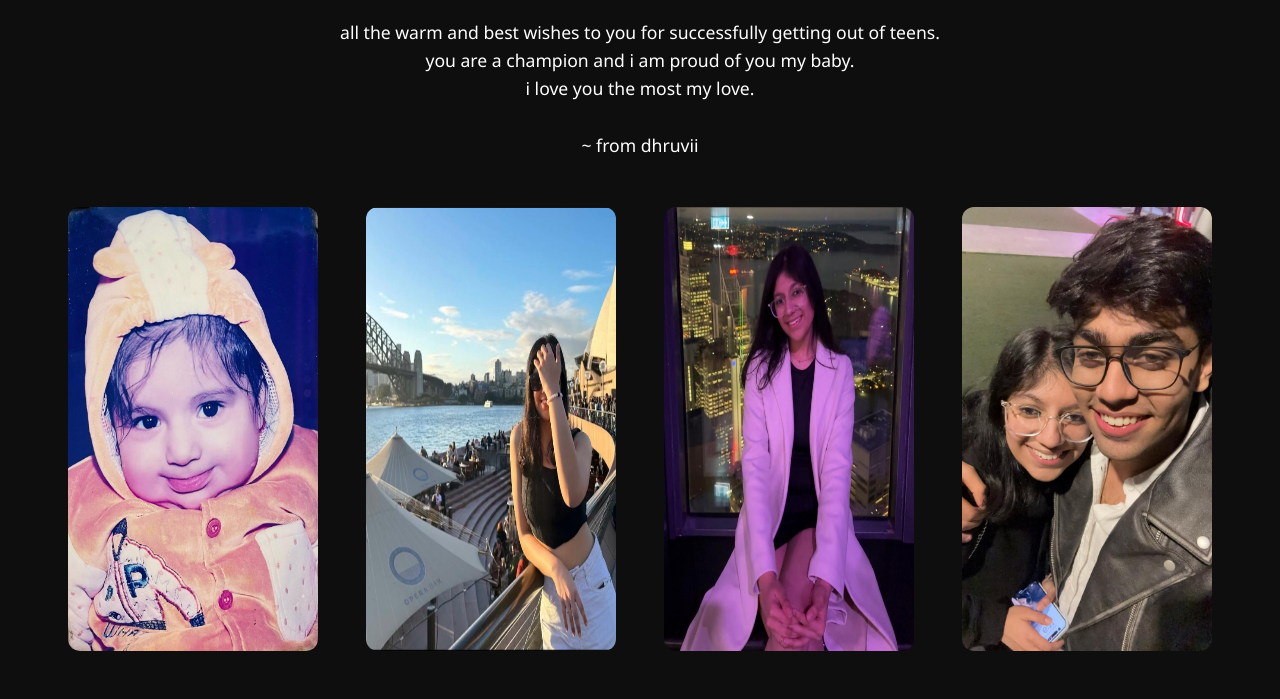
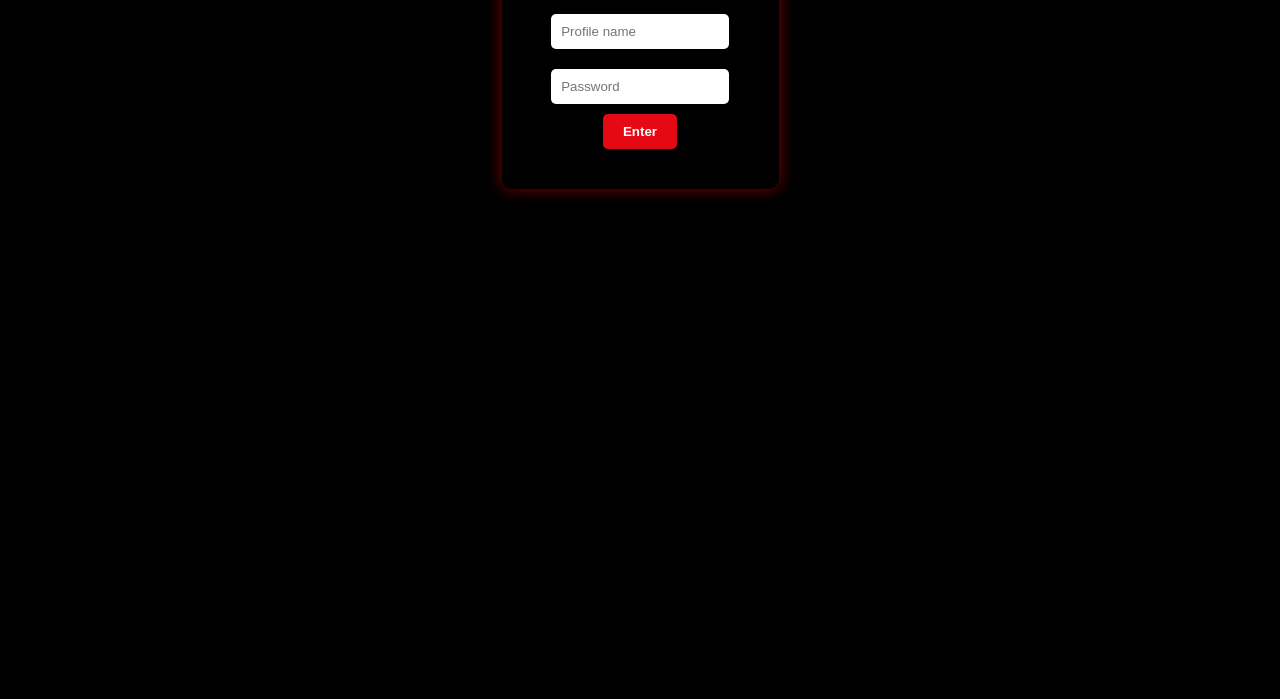
Before and after one commit to dhruvgrover5/sanaflex-birthday, a plain HTML site: page index.html in a window 1280 px wide. Shown: the part 368-1067 px from the top of the page. After the commit the page ends 800 px from the top, so only its background shows below. Drawn offline with Linux system fonts and the light colour scheme.

Commit message:
Update index.html

```diff
--- a/index.html
+++ b/index.html
@@ -1,104 +1,137 @@
 <!DOCTYPE html>
 <html lang="en">
+
 <head>
-  <meta charset="UTF-8" />
-  <meta name="viewport" content="width=device-width, initial-scale=1.0" />
-  <title>Happy 20th Birthday My Baby 🎉</title>
+    <meta charset="UTF-8">
+    <meta name="viewport" content="width=device-width, initial-scale=1.0">
+    <title>Sanaflix</title>
+    <link href="https://fonts.googleapis.com/css2?family=Montserrat:wght@400;700&display=swap" rel="stylesheet">
     <style>
         body {
             margin: 0;
-      font-family: 'Segoe UI', Tahoma, Geneva, Verdana, sans-serif;
-      background-color: #0e0e0e;
+            padding: 0;
+            font-family: 'Montserrat', sans-serif;
+            background-color: #000;
             color: white;
+            display: flex;
+            align-items: center;
+            justify-content: center;
+            height: 100vh;
+        }
+
+        .login-container {
+            background-color: rgba(0, 0, 0, 0.8);
+            padding: 40px;
+            border-radius: 10px;
             text-align: center;
+            box-shadow: 0 0 15px rgba(255, 0, 0, 0.5);
         }
 
         h1 {
-      font-size: 2.5rem;
-      margin-top: 2rem;
-      animation: bounce 2s ease infinite;
+            font-size: 36px;
+            margin-bottom: 20px;
+            color: #e50914;
         }
 
-    img {
-      max-width: 250px;
-      margin: 1rem;
-      border-radius: 12px;
-      transition: transform 0.3s ease;
+        input[type="text"],
+        input[type="password"] {
+            padding: 10px;
+            margin: 10px 0;
+            border: none;
+            border-radius: 5px;
+            width: 80%;
+        }
+
+        button {
+            padding: 10px 20px;
+            background-color: #e50914;
+            border: none;
+            color: white;
+            font-weight: bold;
+            border-radius: 5px;
             cursor: pointer;
         }
 
-    img:hover {
-      transform: scale(1.05);
+        .hidden {
+            display: none;
         }
 
-    .cake-cut {
-      display: none;
-      animation: fadeIn 1s ease-in-out forwards;
+        .birthday-container {
+            text-align: center;
+            margin-top: 30px;
+        }
+
+        .birthday-container img {
+            width: 250px;
+            cursor: pointer;
+            transition: transform 0.3s ease;
+        }
+
+        .birthday-container img:hover {
+            transform: scale(1.1);
         }
 
         .gallery {
             display: flex;
             flex-wrap: wrap;
             justify-content: center;
-      gap: 1rem;
-      padding: 2rem 0;
+            gap: 10px;
+            margin-top: 20px;
         }
 
-    p {
-      font-size: 1.1rem;
-      max-width: 600px;
-      margin: auto;
-      line-height: 1.6;
-    }
-
-    @keyframes bounce {
-      0%, 100% { transform: translateY(0); }
-      50% { transform: translateY(-10px); }
-    }
-
-    @keyframes fadeIn {
-      0% { opacity: 0; }
-      100% { opacity: 1; }
+        .gallery img {
+            width: 150px;
+            border-radius: 10px;
         }
     </style>
 </head>
+
 <body>
+    <div class="login-container" id="login">
+        <h1>Sanaflix</h1>
+        <input type="text" id="username" placeholder="Profile name"><br>
+        <input type="password" id="password" placeholder="Password"><br>
+        <button onclick="login()">Enter</button>
+    </div>
+
+    <div class="birthday-container hidden" id="main">
         <h1>happy 20th birthday my baby 🎉</h1>
-
-  <!-- Cake Image -->
-  <img src="cake.png.png" alt="Birthday Cake" id="mainCake" />
-  <img src="cake-cut.png.png" alt="Cake Cut" id="cutCake" class="cake-cut" />
-
-  <!-- Audio -->
-  <audio id="cakeSound" src="https://www.fesliyanstudios.com/play-mp3/387" preload="auto"></audio>
-
-  <!-- Message -->
-  <p>
+        <img src="cake.png.png" id="cake" onclick="revealCake()">
+        <p id="message">
             all the warm and best wishes to you for successfully getting out of teens.<br>
             you are a champion and i am proud of you my baby.<br>
-    i love you the most my love.<br>
-    <br>
+            i love you the most my love.<br><br>
             ~ from dhruvii
         </p>
-
-  <!-- Photo Gallery -->
         <div class="gallery">
-    <img src="sana.png.png" alt="Sana 1" />
-    <img src="sana1.png.png" alt="Sana 2" />
-    <img src="sana2.png.png" alt="Sana 3" />
-    <img src="sana3.png.png" alt="Sana 4" />
+            <img src="sana.png.png">
+            <img src="sana1.png.png">
+            <img src="sana2.png.png">
+            <img src="sana3.png.png">
+        </div>
     </div>
 
+    <audio id="clickSound" src="https://www.fesliyanstudios.com/play-mp3/387"></audio>
+
     <script>
-    const mainCake = document.getElementById("mainCake");
-    const cutCake = document.getElementById("cutCake");
-    const cakeSound = document.getElementById("cakeSound");
+        function login() {
+            const user = document.getElementById('username').value.toLowerCase();
+            const pass = document.getElementById('password').value;
+            if (user === "sana" && pass === "20april") {
+                document.getElementById('login').classList.add('hidden');
+                document.getElementById('main').classList.remove('hidden');
+            } else {
+                alert("Invalid credentials, try again!");
+            }
+        }
 
-    mainCake.addEventListener("click", () => {
-      mainCake.style.display = "none";
-      cutCake.style.display = "inline";
-      cakeSound.play();
-    });
+        function revealCake() {
+            const cake = document.getElementById('cake');
+            const sound = document.getElementById('clickSound');
+            cake.src = 'cake-cut.png.png';
+            sound.play();
+        }
     </script>
 </body>
+
 </html>
```
Lines whose indentation alone changed are shown as unchanged.
